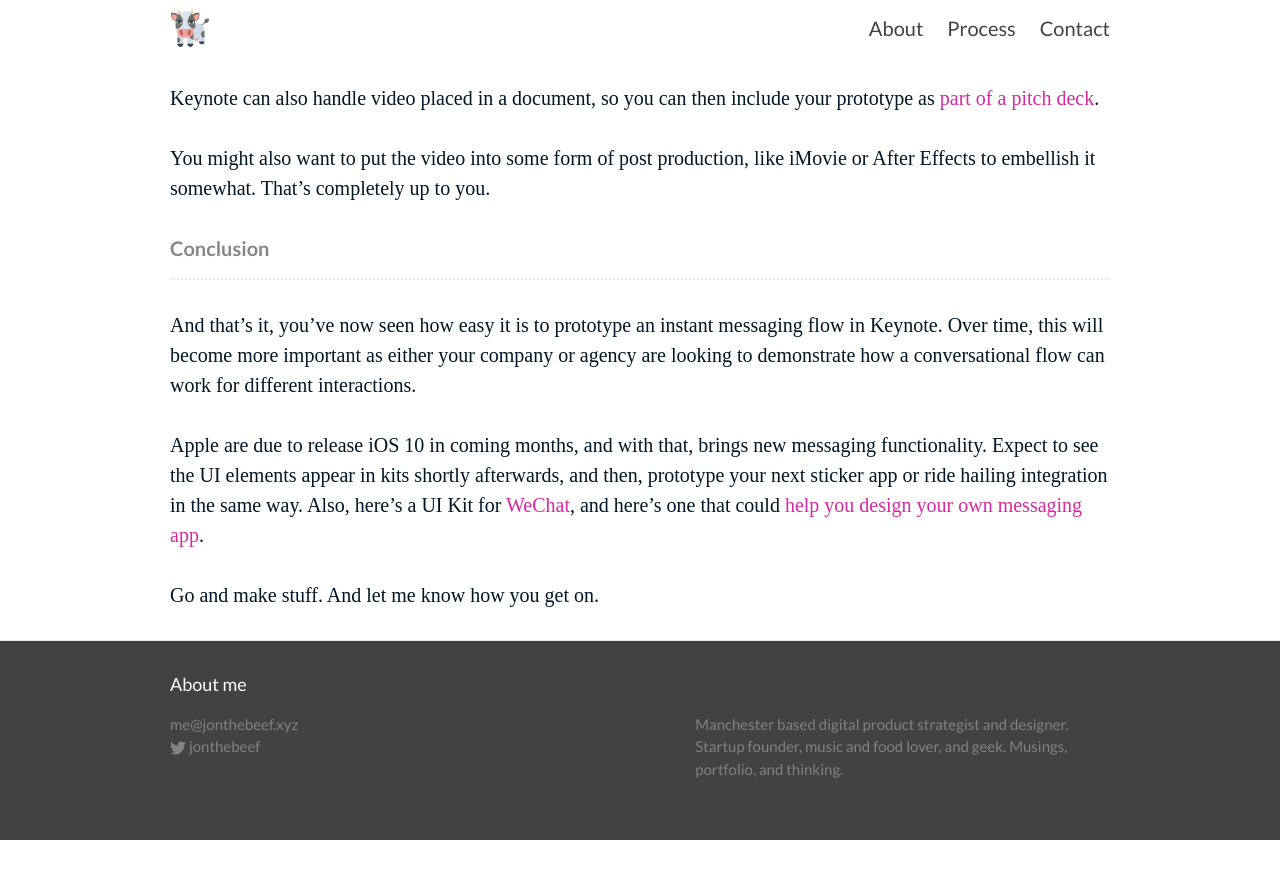
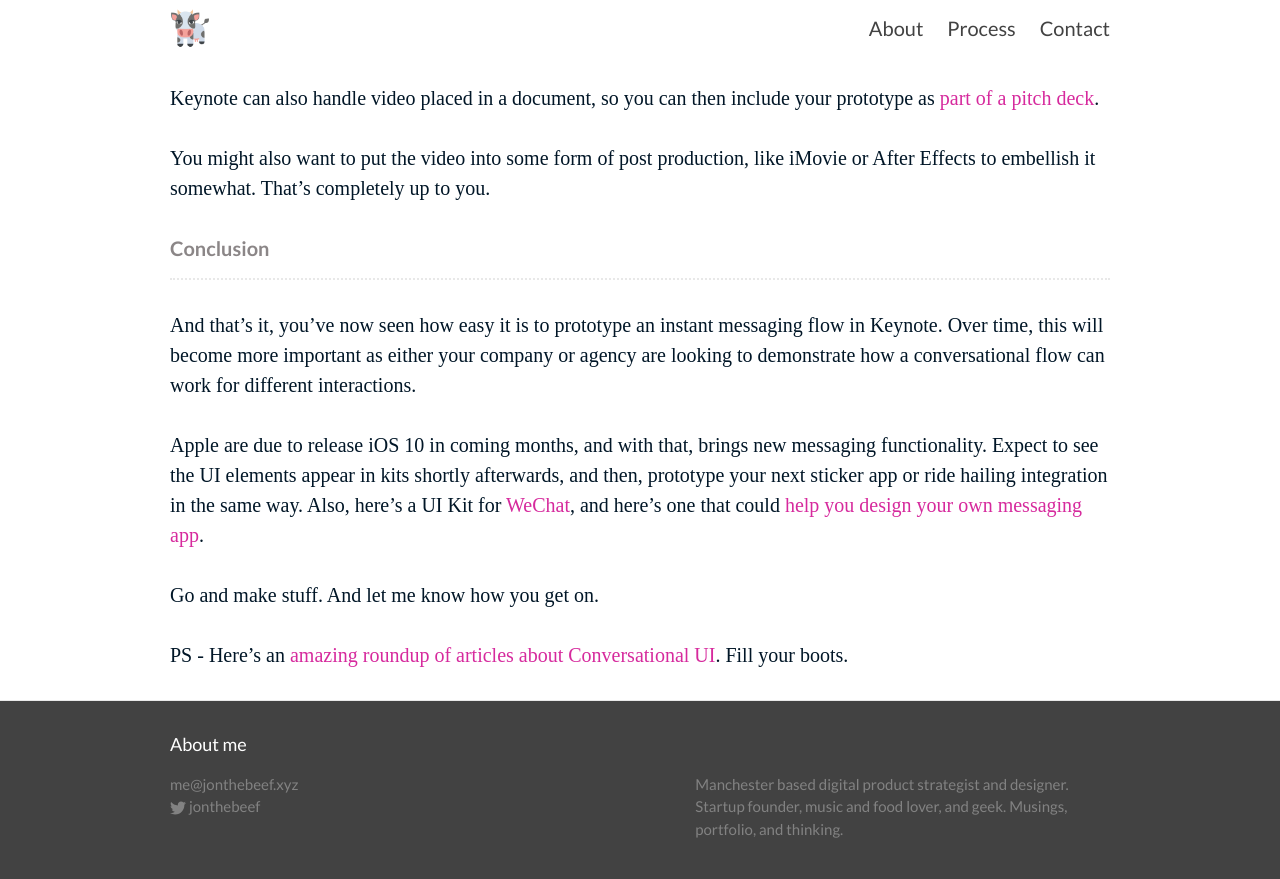
Before and after one commit to jonthebeef/jonthebeef.github.io, a Jekyll site: the page built from _posts/2016-07-28-how-to-prototype-a-messenger-bot.md, in a window 1280 px wide and 900 px high, scrolled down 22922 px. Shown: the top 879 px of the window. Built offline with Jekyll 4.4.1, drawn with Linux system fonts in a browser that asks for light colours; some web fonts are replaced; comment, search, counter and statistics services are not loaded; before the commit the page ends 23762 px from its top, so only the background shows below that.

Commit message:
keynote article update

```diff
--- a/_posts/2016-07-28-how-to-prototype-a-messenger-bot.md
+++ b/_posts/2016-07-28-how-to-prototype-a-messenger-bot.md
@@ -241,3 +241,5 @@ And that’s it, you’ve now seen how easy it is to prototype an instant messag
 Apple are due to release iOS 10 in coming months, and with that, brings new messaging functionality. Expect to see the UI elements appear in kits shortly afterwards, and then, prototype your next sticker app or ride hailing integration in the same way. Also, here’s a UI Kit for [WeChat](http://www.sketchappsources.com/free-source/attachment-1933-wechat-ui-kit-sketch-freebie-resource-img1.html), and here’s one that could [help you design your own messaging app](https://layer.com/messaging-design-kit).
 
 Go and make stuff. And let me know how you get on.
+
+PS - Here's an [amazing roundup of articles about Conversational UI](https://uxdesign.cc/10-links-to-get-started-with-conversational-ui-and-chatbots-3c0920ef4723#.ck576vw56). Fill your boots.
```
